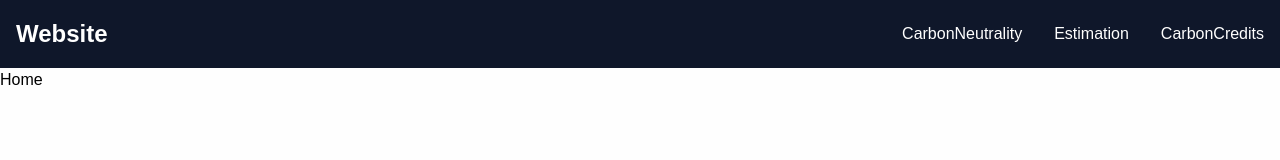
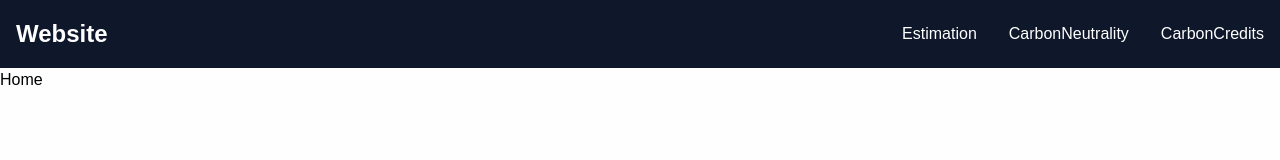
Before and after one commit to YashPatil0105/sih24, a React (Vite) app in the folder frontend/: page / in a window 1280 px wide. Shown: the top 160 px of the page. Built offline with nearby package versions, Linux system fonts and the light colour scheme.

Commit message:
navbar change

```diff
--- a/frontend/src/components/Navbar.jsx
+++ b/frontend/src/components/Navbar.jsx
@@ -18,11 +18,12 @@ export const Navbar = () => {
       </div>
       <ul className={menuOpen ? "open" : ""}>
         <li>
+          <NavLink to="/estimation">Estimation</NavLink>
+        </li>
+        <li>
           <NavLink to="/carbonNeutrality">CarbonNeutrality</NavLink>
         </li>
-        <li>
-          <NavLink to="/estimation">Estimation</NavLink>
-        </li>
+
         <li>
           <NavLink to="/carbonCredits">CarbonCredits</NavLink>
         </li>
```
